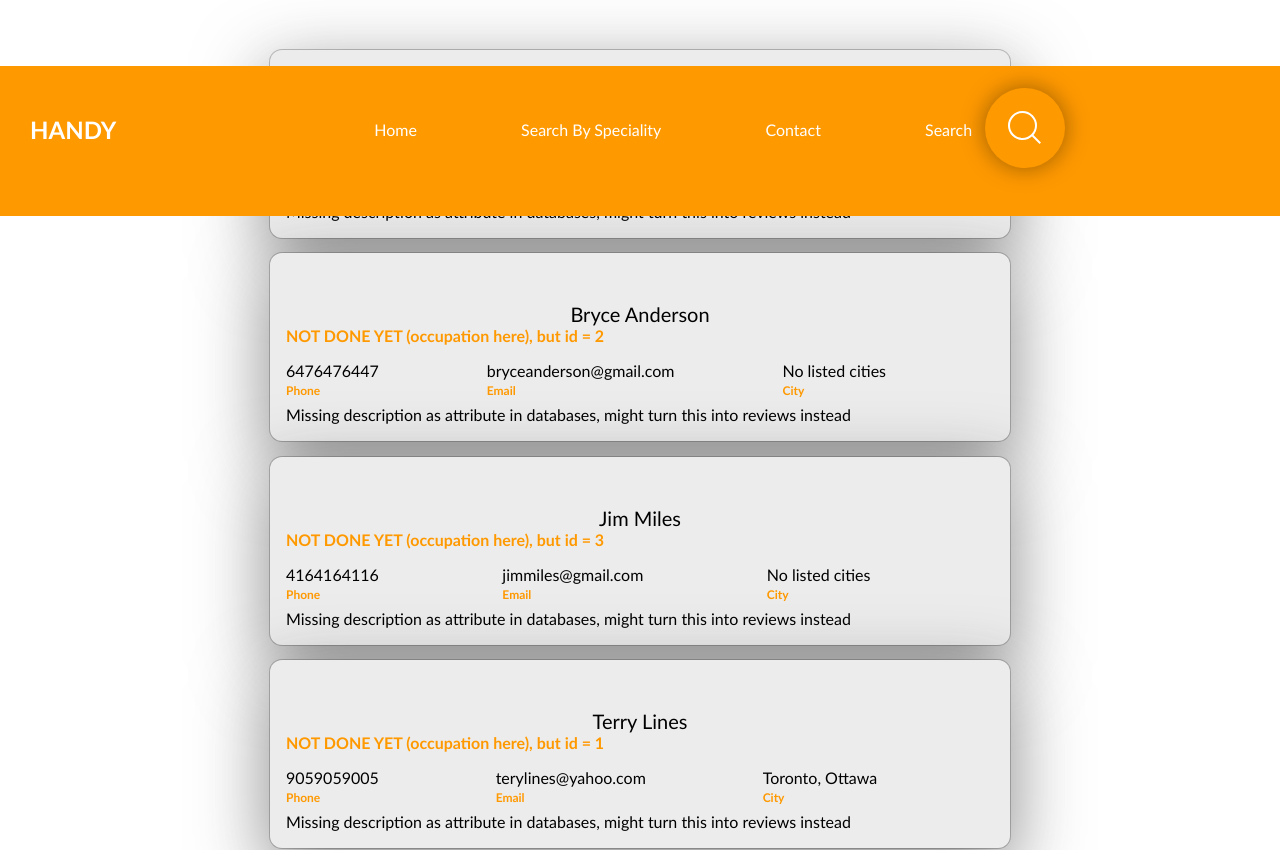
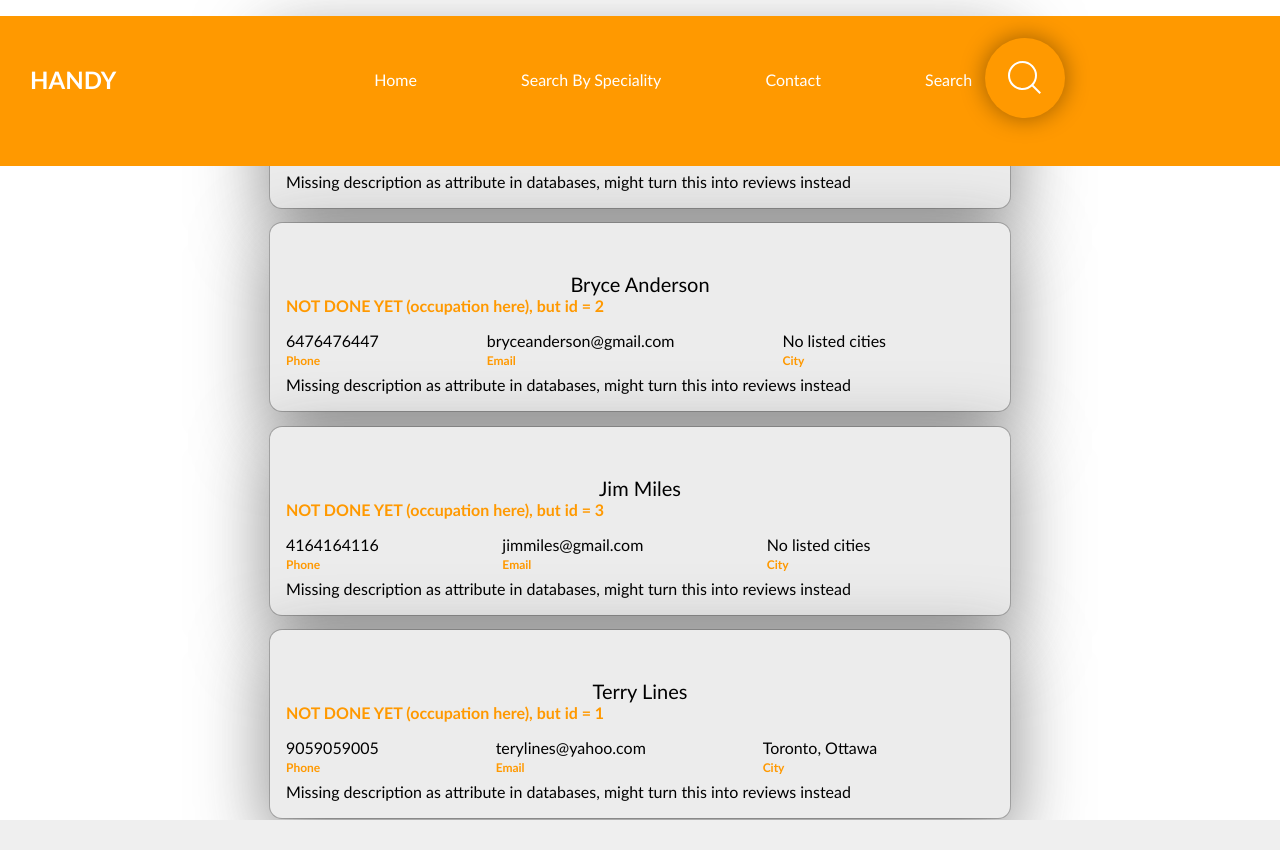
Before and after one commit to JackEshkenazi/Handy-Website, a Django app: page /Home/ in a window 1280 px wide. After the commit the page ends 820 px from the top, so only its background shows below. Run offline with Django 3.2, Linux system fonts and the light colour scheme; data comes from the database, SQL or seed files in the repository; parts of the project's set-up code (start-up, migrations or seed data) failed here and were passed over.

Commit message:
main page html fixup

```diff
--- a/static/home.css
+++ b/static/home.css
@@ -26,7 +26,8 @@ body {
 }
 
 .hold {
-   margin-top: 50px;
+   margin-top: 20px;
+   margin-bottom: 20px;
 }
 
 .card {
--- a/static/style.css
+++ b/static/style.css
@@ -25,7 +25,7 @@ body {
 	position: fixed;
 	width: 100%;
 	z-index: 100;
-	align-self: top;
+	top:0;
 }
 
 .nav > li {
```
